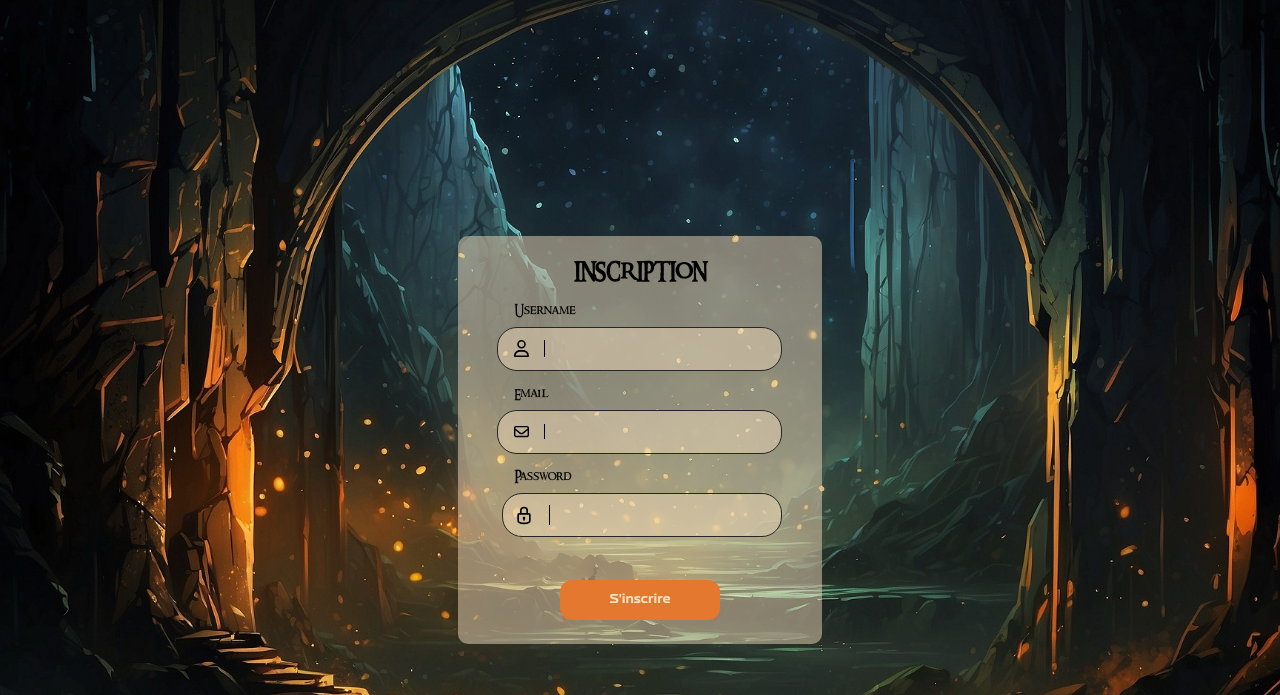
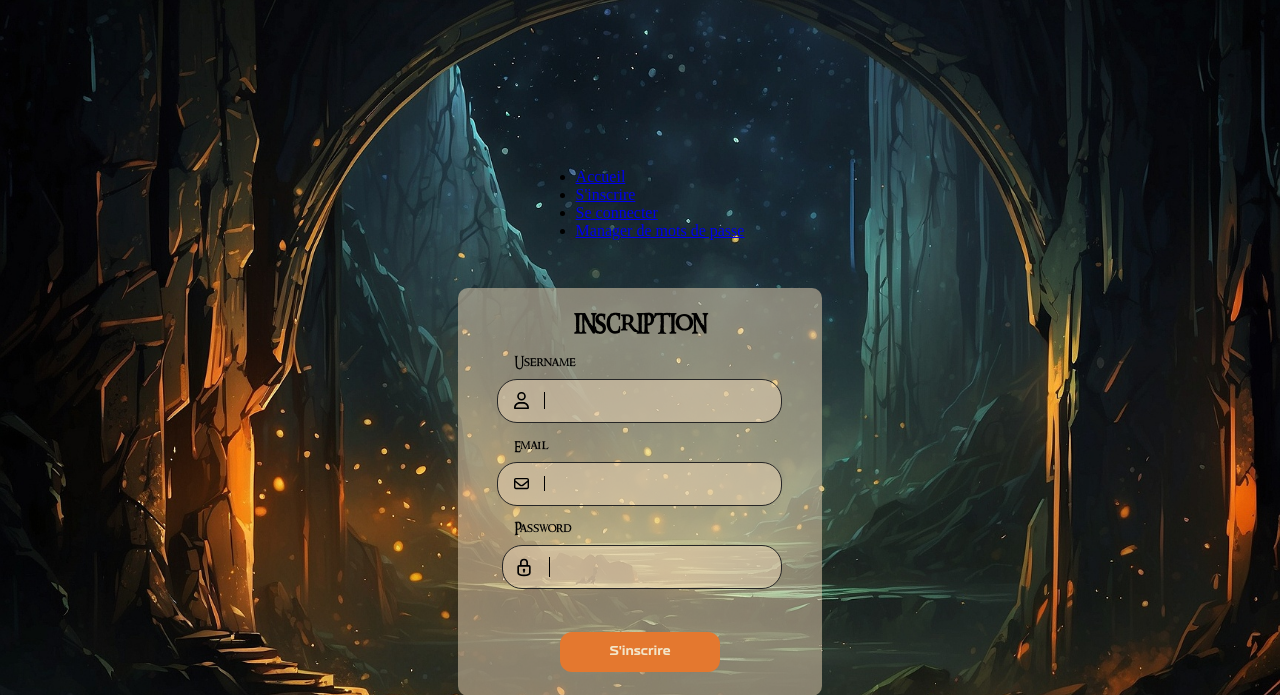
Before and after one commit to roxane-julie/b3-c3-django-breton-olejniczak, a Django app: template passwordManager/passwordApp/templates/signUp.html in a window 1280 px wide. Shown: the top 695 px of the page. Run offline with Django 3.2, Linux system fonts and the light colour scheme; the template is opened without the code that fills it, so the values that code supplies are empty, except form fields; tables that the repository leaves empty hold one stand-in row (values such as "Sample post"); form fields are guessed from the names that the template uses.

Commit message:
Add navigation logic

```diff
--- /dev/null
+++ b/passwordManager/passwordApp/templates/navigation.html
@@ -0,0 +1,17 @@
+{% load static %}
+<!DOCTYPE html>
+<html>
+<head>
+    <link rel="stylesheet" type="text/css" href="{% static 'css/navigation.css' %}">
+</head>
+<body>
+    <nav>
+        <ul>
+            <li><a href="{% url 'index' %}">Accueil</a></li>
+            <li><a href="{% url 'signUp' %}">S'inscrire</a></li>
+            <li><a href="{% url 'signIn' %}">Se connecter</a></li>
+            <li><a href="{% url 'myPasswordsManager' %}">Manager de mots de passe</a></li>
+        </ul>
+    </nav>
+</body>
+</html>
--- a/passwordManager/passwordApp/templates/signUp.html
+++ b/passwordManager/passwordApp/templates/signUp.html
@@ -9,6 +9,7 @@
     <title>ShallNotPass</title>
 </head>
 <body>
+    {% include 'navigation.html' %}
         <form action="{% url 'signUp' %}" method="post">
             <h1>INSCRIPTION</h1>
             {% csrf_token %}
```
